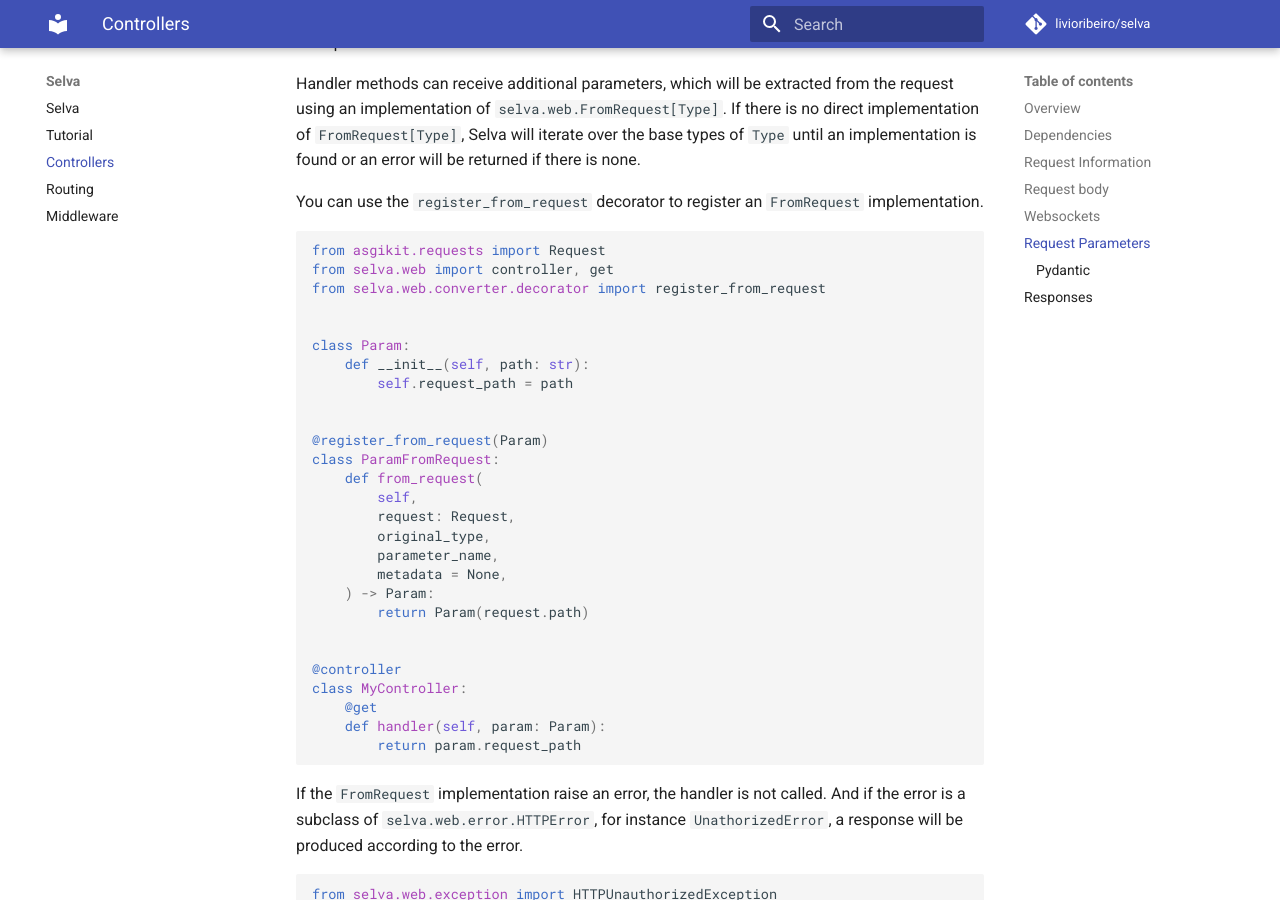
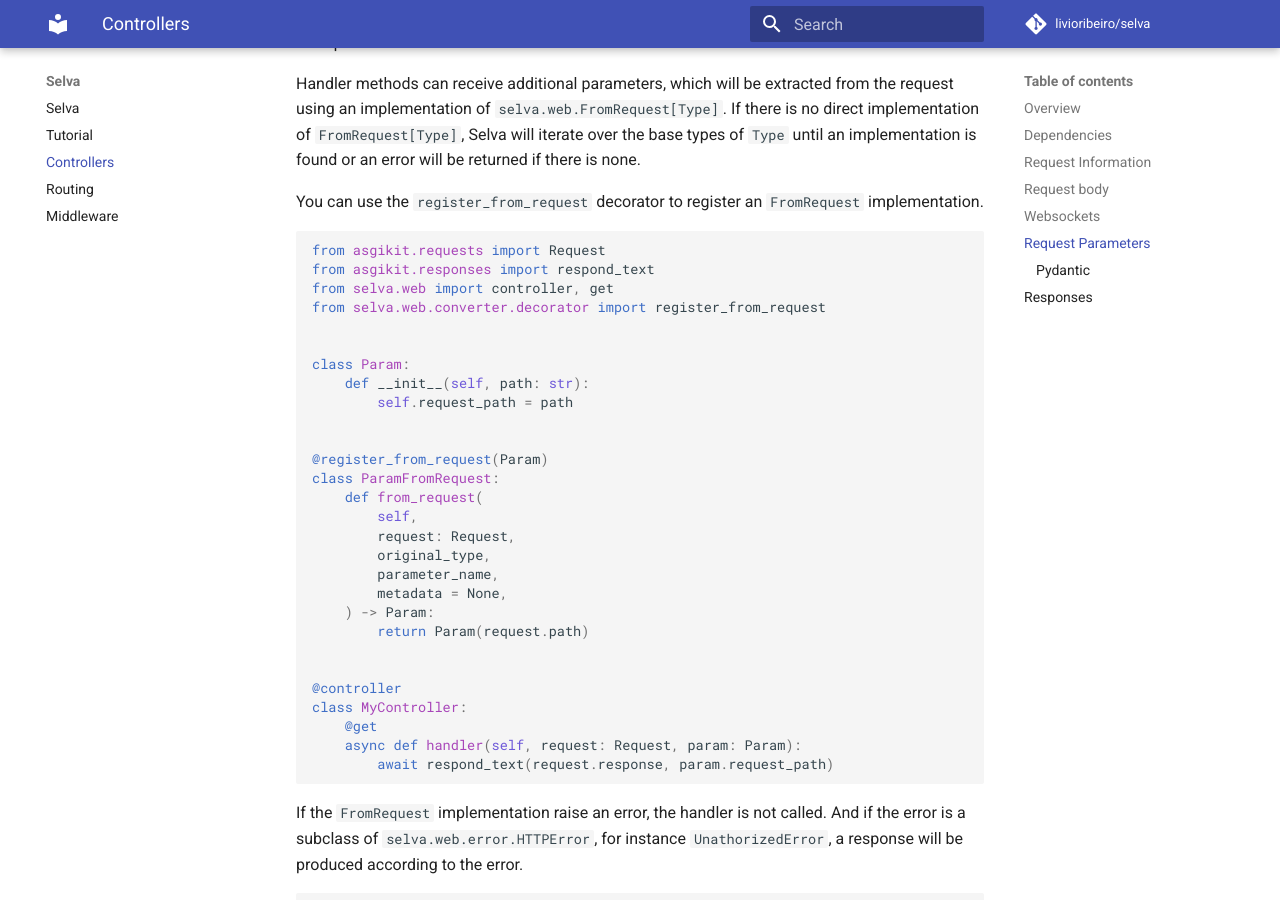
Before and after one commit to livioribeiro/selva, an MkDocs documentation site: the page built from docs/controllers.md, in a window 1280 px wide and 900 px high, scrolled down 3054 px. Built offline with MkDocs 1.6.1 and Material for MkDocs 9.7.7, drawn with Linux system fonts in a browser that asks for light colours; comment, search, counter and statistics services are not loaded; some of the changed text lies outside the part shown.

````diff
--- a/docs/controllers.md
+++ b/docs/controllers.md
@@ -12,23 +12,23 @@ be the first two parameters.
 
 ```python
 from asgikit.requests import Request, read_json
-from asgikit.responses import Response, respond_text, respond_redirect
+from asgikit.responses import respond_text, respond_redirect
 from selva.web import controller, get, post
 
 
 @controller
 class IndexController:
     @get
-    async def index(self, request: Request, response: Response):
-        await respond_text(response, "application root")
+    async def index(self, request: Request):
+        await respond_text(request.response, "application root")
 
 
 @controller("admin")
 class AdminController:
     @post("send")
-    async def handle_data(self, request: Request, response: Response):
+    async def handle_data(self, request: Request):
         print(await read_json(request))
-        await respond_redirect(response, "/")
+        await respond_redirect(request.response, "/")
 ```
 
 !!! note
@@ -45,7 +45,7 @@ from selva.web.routing.decorator import get
 
 
 @get("/:path_param")
-def handler(req, res, path_param: Annotated[str, FromPath]):
+def handler(request, path_param: Annotated[str, FromPath]):
     ...
 ```
 
@@ -158,6 +158,7 @@ You can use the `register_from_request` decorator to register an `FromRequest` i
 
 ```python
 from asgikit.requests import Request
+from asgikit.responses import respond_text
 from selva.web import controller, get
 from selva.web.converter.decorator import register_from_request
 
@@ -182,8 +183,8 @@ class ParamFromRequest:
 @controller
 class MyController:
     @get
-    def handler(self, param: Param):
-        return param.request_path
+    async def handler(self, request: Request, param: Param):
+        await respond_text(request.response, param.request_path)
 ```
 
 If the `FromRequest` implementation raise an error, the handler is not called.
````
Also changed, not shown: README.md (+6 -4 lines), docs/index.md (+5 -3 lines).
